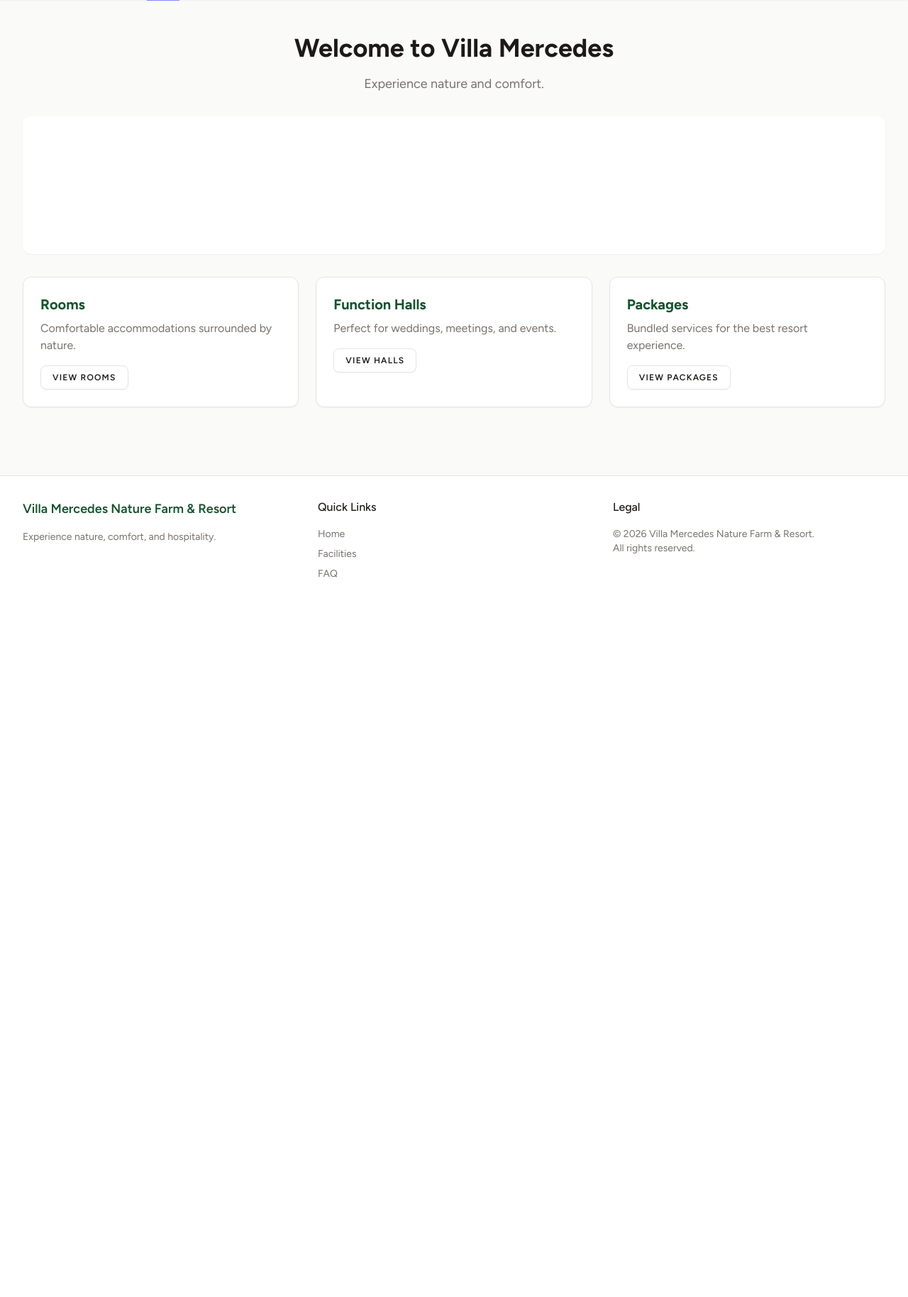
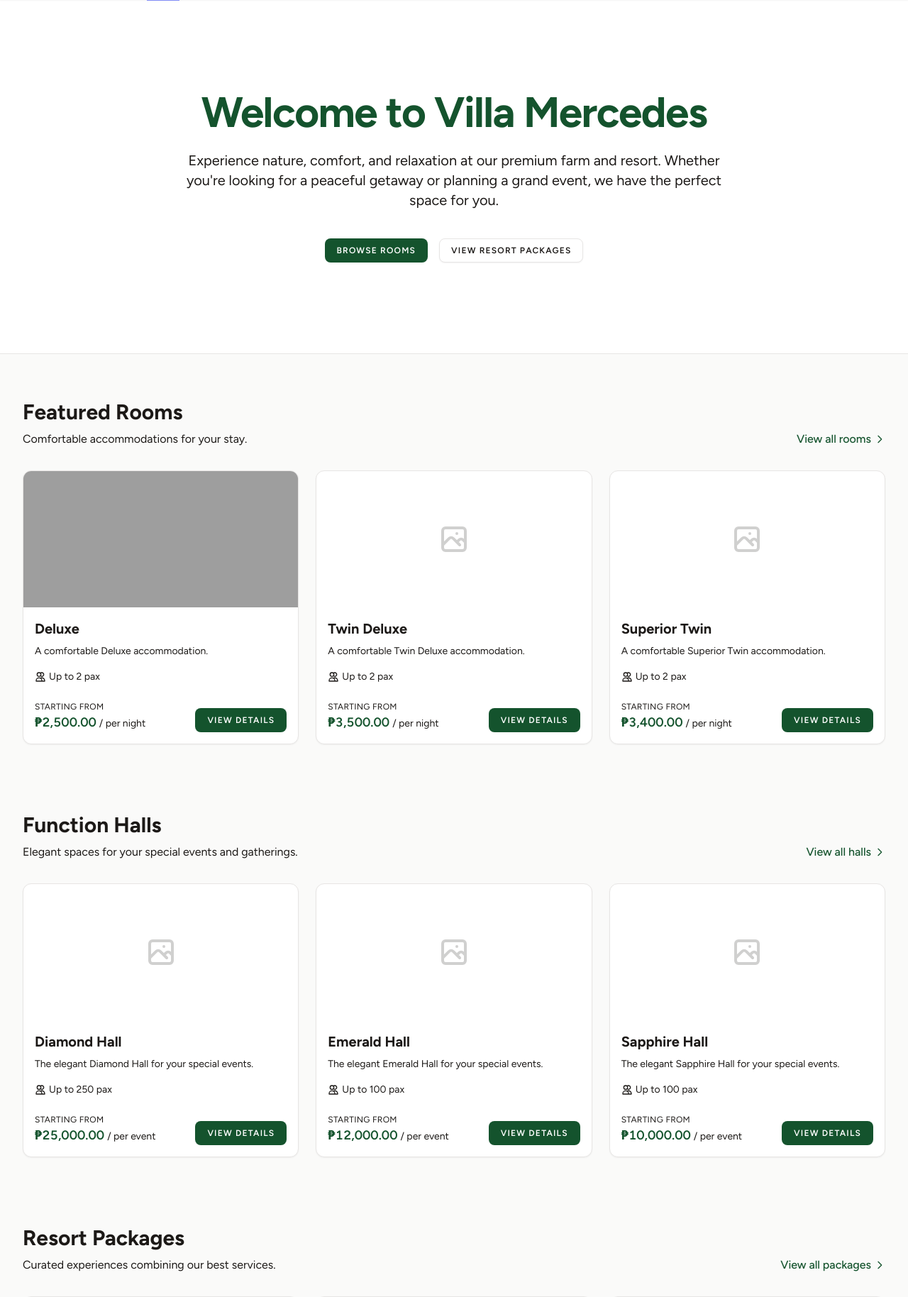
Before and after one commit to beroniarenatojr-prog/digital-hospitality-Villa-Mercedes, a Laravel app: page / in a window 1280 px wide. Shown: the part 64-1892 px from the top of the page at 71% size. Before the commit the page ends 878 px from the top, so only its background shows below. Run offline with Laravel 12, Linux system fonts and the light colour scheme; data comes from the database, SQL or seed files in the repository; tables that the repository leaves empty hold one stand-in row (values such as "Sample post"); style sheets or scripts are compiled from the project's sources; grey boxes are pictures that could not be loaded.

Commit message:
feat: complete Phase 4B-2 dynamic public browsing pages

```diff
--- a/app/Http/Controllers/PageController.php
+++ b/app/Http/Controllers/PageController.php
@@ -3,50 +3,55 @@
 namespace App\Http\Controllers;
 
 use App\Enums\FacilityType;
-use App\Models\Facility;
+use App\Services\FacilityQueryService;
 use Illuminate\Http\Request;
 use Illuminate\View\View;
 
 class PageController extends Controller
 {
+    public function __construct(
+        private readonly FacilityQueryService $queryService
+    ) {}
+
     public function home(): View
     {
-        return view('pages.home');
+        $featuredRooms = $this->queryService->getFeaturedFacilitiesByType(FacilityType::Room->value, 3);
+        $featuredHalls = $this->queryService->getFeaturedFacilitiesByType(FacilityType::FunctionHall->value, 3);
+        $featuredPackages = $this->queryService->getFeaturedFacilitiesByType(FacilityType::ResortPackage->value, 3);
+
+        return view('pages.home', compact('featuredRooms', 'featuredHalls', 'featuredPackages'));
     }
 
     public function rooms(): View
     {
-        $facilities = Facility::whereHas('facilityType', function ($query) {
-            $query->where('slug', FacilityType::Room->value);
-        })->where('is_active', true)->get();
+        $facilities = $this->queryService->getActiveFacilitiesByType(FacilityType::Room->value);
 
         return view('pages.facilities', [
             'facilities' => $facilities,
             'title' => 'Rooms',
+            'description' => 'Browse our comfortable rooms and accommodations.'
         ]);
     }
 
     public function halls(): View
     {
-        $facilities = Facility::whereHas('facilityType', function ($query) {
-            $query->where('slug', FacilityType::FunctionHall->value);
-        })->where('is_active', true)->get();
+        $facilities = $this->queryService->getActiveFacilitiesByType(FacilityType::FunctionHall->value);
 
         return view('pages.facilities', [
             'facilities' => $facilities,
             'title' => 'Function Halls',
+            'description' => 'Explore our elegant function halls for your special events.'
         ]);
     }
 
     public function packages(): View
     {
-        $facilities = Facility::whereHas('facilityType', function ($query) {
-            $query->where('slug', FacilityType::ResortPackage->value);
-        })->where('is_active', true)->get();
+        $facilities = $this->queryService->getActiveFacilitiesByType(FacilityType::ResortPackage->value);
 
         return view('pages.facilities', [
             'facilities' => $facilities,
             'title' => 'Resort Packages',
+            'description' => 'Discover our exclusive resort packages for an unforgettable experience.'
         ]);
     }
 }
--- /dev/null
+++ b/app/Services/FacilityQueryService.php
@@ -0,0 +1,81 @@
+<?php
+
+namespace App\Services;
+
+use App\Enums\RateType;
+use App\Models\Facility;
+use Illuminate\Database\Eloquent\Collection;
+
+class FacilityQueryService
+{
+    /**
+     * Retrieve active facilities for a specific facility type.
+     * Eager loads amenities, base rates, and gallery images.
+     *
+     * @param string $typeSlug
+     * @return Collection
+     */
+    public function getActiveFacilitiesByType(string $typeSlug): Collection
+    {
+        return Facility::whereHas('facilityType', function ($query) use ($typeSlug) {
+            $query->where('slug', $typeSlug);
+        })
+        ->where('is_active', true)
+        ->with([
+            'amenities',
+            'galleryImages',
+            'rates' => function ($query) {
+                $query->where('type', RateType::Base->value)->where('is_active', true);
+            }
+        ])
+        ->orderBy('sort_order')
+        ->orderBy('id')
+        ->get();
+    }
+
+    /**
+     * Retrieve a deterministic selection of featured facilities for the home page.
+     *
+     * @param string $typeSlug
+     * @param int $limit
+     * @return Collection
+     */
+    public function getFeaturedFacilitiesByType(string $typeSlug, int $limit = 3): Collection
+    {
+        return Facility::whereHas('facilityType', function ($query) use ($typeSlug) {
+            $query->where('slug', $typeSlug);
+        })
+        ->where('is_active', true)
+        ->with([
+            'amenities',
+            'galleryImages',
+            'rates' => function ($query) {
+                $query->where('type', RateType::Base->value)->where('is_active', true);
+            }
+        ])
+        ->orderBy('sort_order')
+        ->orderBy('id')
+        ->take($limit)
+        ->get();
+    }
+
+    /**
+     * Eager load necessary relationships for the public detail view.
+     *
+     * @param Facility $facility
+     * @return Facility
+     */
+    public function loadFacilityDetails(Facility $facility): Facility
+    {
+        $facility->load([
+            'amenities',
+            'galleryImages',
+            'packageComponents.componentFacility',
+            'rates' => function ($query) {
+                $query->where('is_active', true);
+            }
+        ]);
+
+        return $facility;
+    }
+}
--- /dev/null
+++ b/resources/views/components/facility-card.blade.php
@@ -0,0 +1,59 @@
+@props(['facility'])
+
+<x-card class="flex flex-col h-full overflow-hidden transition-shadow duration-300 hover:shadow-lg">
+    {{-- Image Placeholder --}}
+    <div class="relative w-full h-48 bg-muted flex items-center justify-center text-muted-foreground">
+        @if($facility->galleryImages->count() > 0)
+            <img src="{{ Storage::url($facility->galleryImages->first()->path) }}" alt="{{ $facility->name }}" class="w-full h-full object-cover" />
+        @else
+            <svg class="w-12 h-12 opacity-20" fill="none" stroke="currentColor" viewBox="0 0 24 24" xmlns="http://www.w3.org/2000/svg"><path stroke-linecap="round" stroke-linejoin="round" stroke-width="2" d="M4 16l4.586-4.586a2 2 0 012.828 0L16 16m-2-2l1.586-1.586a2 2 0 012.828 0L20 14m-6-6h.01M6 20h12a2 2 0 002-2V6a2 2 0 00-2-2H6a2 2 0 00-2 2v12a2 2 0 002 2z"></path></svg>
+        @endif
+    </div>
+
+    {{-- Content --}}
+    <div class="flex flex-col flex-grow p-4">
+        <h3 class="text-xl font-bold text-text">{{ $facility->name }}</h3>
+
+        <p class="text-sm text-muted-foreground mt-2 flex-grow line-clamp-2">
+            {{ $facility->description }}
+        </p>
+
+        <div class="mt-4 flex flex-wrap gap-2 text-sm text-muted-foreground">
+            <div class="flex items-center gap-1">
+                <svg class="w-4 h-4" fill="none" stroke="currentColor" viewBox="0 0 24 24"><path stroke-linecap="round" stroke-linejoin="round" stroke-width="2" d="M12 4.354a4 4 0 110 5.292M15 21H3v-1a6 6 0 0112 0v1zm0 0h6v-1a6 6 0 00-9-5.197M13 7a4 4 0 11-8 0 4 4 0 018 0z"></path></svg>
+                Up to {{ $facility->effectiveMaxCapacity() }} pax
+            </div>
+
+            @if($facility->amenities->count() > 0)
+            <div class="flex items-center gap-1">
+                <svg class="w-4 h-4" fill="none" stroke="currentColor" viewBox="0 0 24 24"><path stroke-linecap="round" stroke-linejoin="round" stroke-width="2" d="M5 13l4 4L19 7"></path></svg>
+                {{ $facility->amenities->take(2)->pluck('name')->join(', ') }}
+                @if($facility->amenities->count() > 2)
+                    +{{ $facility->amenities->count() - 2 }} more
+                @endif
+            </div>
+            @endif
+        </div>
+
+        <div class="mt-6 flex items-end justify-between">
+            <div>
+                <p class="text-xs text-muted-foreground uppercase tracking-wide">Starting from</p>
+                @php
+                    $baseRate = $facility->rates->first();
+                @endphp
+                @if($baseRate)
+                    <div class="flex items-baseline gap-1">
+                        <x-price-display :amount="$baseRate->amount" class="text-lg text-primary" />
+                        <span class="text-sm text-muted-foreground">/ {{ $baseRate->unit }}</span>
+                    </div>
+                @else
+                    <span class="text-sm font-semibold text-muted-foreground">Rate unavailable</span>
+                @endif
+            </div>
+
+            <x-primary-button tag="a" href="{{ route('facilities.show', $facility) }}">
+                View Details
+            </x-primary-button>
+        </div>
+    </div>
+</x-card>
--- a/resources/views/pages/home.blade.php
+++ b/resources/views/pages/home.blade.php
@@ -1,34 +1,135 @@
 <x-customer-layout>
-    <div class="max-w-7xl mx-auto px-4 sm:px-6 lg:px-8 py-12">
-        <div class="mb-8 text-center">
-            <h1 class="text-4xl font-bold text-text mb-4">Welcome to Villa Mercedes</h1>
-            <p class="text-lg text-text-muted">Experience nature and comfort.</p>
-        </div>
-
-        <x-card class="p-8 mb-8 text-center bg-primary text-white border-0 shadow-lg">
-            <h2 class="text-2xl font-bold mb-4">Reserve Your Stay</h2>
-            <p class="mb-6 opacity-90">Find the perfect room, function hall, or package for your needs.</p>
-            <x-primary-button class="bg-surface text-primary hover:bg-background">
-                Browse Facilities
-            </x-primary-button>
-        </x-card>
-
-        <div class="grid grid-cols-1 md:grid-cols-3 gap-6">
-            <x-card class="p-6">
-                <h3 class="text-xl font-bold text-primary mb-2">Rooms</h3>
-                <p class="text-text-muted mb-4">Comfortable accommodations surrounded by nature.</p>
-                <x-secondary-button>View Rooms</x-secondary-button>
-            </x-card>
-            <x-card class="p-6">
-                <h3 class="text-xl font-bold text-primary mb-2">Function Halls</h3>
-                <p class="text-text-muted mb-4">Perfect for weddings, meetings, and events.</p>
-                <x-secondary-button>View Halls</x-secondary-button>
-            </x-card>
-            <x-card class="p-6">
-                <h3 class="text-xl font-bold text-primary mb-2">Packages</h3>
-                <p class="text-text-muted mb-4">Bundled services for the best resort experience.</p>
-                <x-secondary-button>View Packages</x-secondary-button>
-            </x-card>
+    {{-- Hero Section --}}
+    <div class="relative bg-surface border-b border-border">
+        <div class="max-w-7xl mx-auto px-4 sm:px-6 lg:px-8 py-24 lg:py-32 flex flex-col items-center text-center">
+            <h1 class="text-4xl md:text-5xl lg:text-6xl font-extrabold text-primary tracking-tight mb-6">
+                Welcome to Villa Mercedes
+            </h1>
+            <p class="text-lg md:text-xl text-muted-foreground max-w-3xl mb-10">
+                Experience nature, comfort, and relaxation at our premium farm and resort. Whether you're looking for a peaceful getaway or planning a grand event, we have the perfect space for you.
+            </p>
+            <div class="flex gap-4">
+                <x-primary-button tag="a" href="{{ route('rooms') }}">
+                    Browse Rooms
+                </x-primary-button>
+                <x-secondary-button tag="a" href="{{ route('packages') }}">
+                    View Resort Packages
+                </x-secondary-button>
+            </div>
         </div>
     </div>
+
+    <div class="max-w-7xl mx-auto px-4 sm:px-6 lg:px-8 py-16 space-y-24">
+
+        {{-- Featured Rooms --}}
+        <section>
+            <div class="flex justify-between items-end mb-8">
+                <div>
+                    <h2 class="text-3xl font-bold text-text">Featured Rooms</h2>
+                    <p class="text-muted-foreground mt-2">Comfortable accommodations for your stay.</p>
+                </div>
+                <a href="{{ route('rooms') }}" class="text-primary font-medium hover:underline flex items-center gap-1 hidden sm:flex">
+                    View all rooms
+                    <svg class="w-4 h-4" fill="none" stroke="currentColor" viewBox="0 0 24 24"><path stroke-linecap="round" stroke-linejoin="round" stroke-width="2" d="M9 5l7 7-7 7"></path></svg>
+                </a>
+            </div>
+
+            @if($featuredRooms->count() > 0)
+                <div class="grid grid-cols-1 md:grid-cols-2 lg:grid-cols-3 gap-6">
+                    @foreach($featuredRooms as $facility)
+                        <x-facility-card :facility="$facility" />
+                    @endforeach
+                </div>
+                <div class="mt-6 sm:hidden">
+                    <x-secondary-button tag="a" href="{{ route('rooms') }}" class="w-full justify-center">
+                        View all rooms
+                    </x-secondary-button>
+                </div>
+            @else
+                <x-empty-state
+                    icon="home"
+                    title="No rooms currently available"
+                    description="Check back later for available room accommodations."
+                />
+            @endif
+        </section>
+
+        {{-- Featured Halls --}}
+        <section>
+            <div class="flex justify-between items-end mb-8">
+                <div>
+                    <h2 class="text-3xl font-bold text-text">Function Halls</h2>
+                    <p class="text-muted-foreground mt-2">Elegant spaces for your special events and gatherings.</p>
+                </div>
+                <a href="{{ route('halls') }}" class="text-primary font-medium hover:underline flex items-center gap-1 hidden sm:flex">
+                    View all halls
+                    <svg class="w-4 h-4" fill="none" stroke="currentColor" viewBox="0 0 24 24"><path stroke-linecap="round" stroke-linejoin="round" stroke-width="2" d="M9 5l7 7-7 7"></path></svg>
+                </a>
+            </div>
+
+            @if($featuredHalls->count() > 0)
+                <div class="grid grid-cols-1 md:grid-cols-2 lg:grid-cols-3 gap-6">
+                    @foreach($featuredHalls as $facility)
+                        <x-facility-card :facility="$facility" />
+                    @endforeach
+                </div>
+                <div class="mt-6 sm:hidden">
+                    <x-secondary-button tag="a" href="{{ route('halls') }}" class="w-full justify-center">
+                        View all halls
+                    </x-secondary-button>
+                </div>
+            @else
+                <x-empty-state
+                    icon="sparkles"
+                    title="No halls currently available"
+                    description="Our function halls are currently being updated."
+                />
+            @endif
+        </section>
+
+        {{-- Featured Packages --}}
+        <section>
+            <div class="flex justify-between items-end mb-8">
+                <div>
+                    <h2 class="text-3xl font-bold text-text">Resort Packages</h2>
+                    <p class="text-muted-foreground mt-2">Curated experiences combining our best services.</p>
+                </div>
+                <a href="{{ route('packages') }}" class="text-primary font-medium hover:underline flex items-center gap-1 hidden sm:flex">
+                    View all packages
+                    <svg class="w-4 h-4" fill="none" stroke="currentColor" viewBox="0 0 24 24"><path stroke-linecap="round" stroke-linejoin="round" stroke-width="2" d="M9 5l7 7-7 7"></path></svg>
+                </a>
+            </div>
+
+            @if($featuredPackages->count() > 0)
+                <div class="grid grid-cols-1 md:grid-cols-2 lg:grid-cols-3 gap-6">
+                    @foreach($featuredPackages as $facility)
+                        <x-facility-card :facility="$facility" />
+                    @endforeach
+                </div>
+                <div class="mt-6 sm:hidden">
+                    <x-secondary-button tag="a" href="{{ route('packages') }}" class="w-full justify-center">
+                        View all packages
+                    </x-secondary-button>
+                </div>
+            @else
+                <x-empty-state
+                    icon="ticket"
+                    title="No packages currently available"
+                    description="Check back later for exciting new resort packages."
+                />
+            @endif
+        </section>
+
+        {{-- Support CTA --}}
+        <section class="bg-surface border border-border rounded-2xl p-8 md:p-12 text-center shadow-sm">
+            <h2 class="text-2xl font-bold text-text mb-4">Have Questions?</h2>
+            <p class="text-muted-foreground max-w-2xl mx-auto mb-8">
+                Need help planning your visit or understanding our packages? Check out our frequently asked questions or get in touch with our customer support team.
+            </p>
+            <x-secondary-button tag="a" href="{{ route('faq.index') }}">
+                Visit FAQ & Support
+            </x-secondary-button>
+        </section>
+
+    </div>
 </x-customer-layout>
```
Also changed, not shown: app/Http/Controllers/FacilityController.php (+6 -1 lines), resources/views/facilities/show.blade.php (+166 -0 lines), resources/views/pages/facilities.blade.php (+26 -6 lines), tests/Feature/Http/PublicBrowsingTest.php (added, +136 -0 lines).
